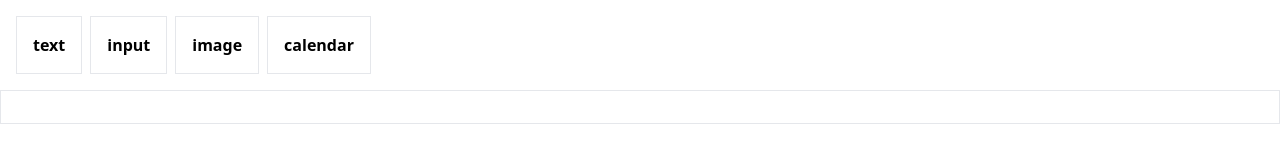
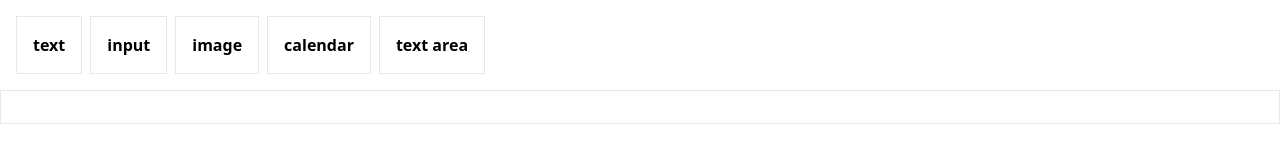
Before and after one commit to pleasemrlostman/project-boilerplate, a React (Vite) app: page /dev in a window 1280 px wide. Shown: the top 160 px of the page. Built offline with nearby package versions, Linux system fonts and the light colour scheme.

Commit message:
text area 컴포넌트 페이지 라우팅

```diff
--- a/src/pages/dev/index.tsx
+++ b/src/pages/dev/index.tsx
@@ -16,6 +16,10 @@ const elementsObject = [
   {
     path: "calendar",
     title: "calendar",
+  },
+  {
+    path: "textarea",
+    title: "text area",
   },
 ];
 
```
